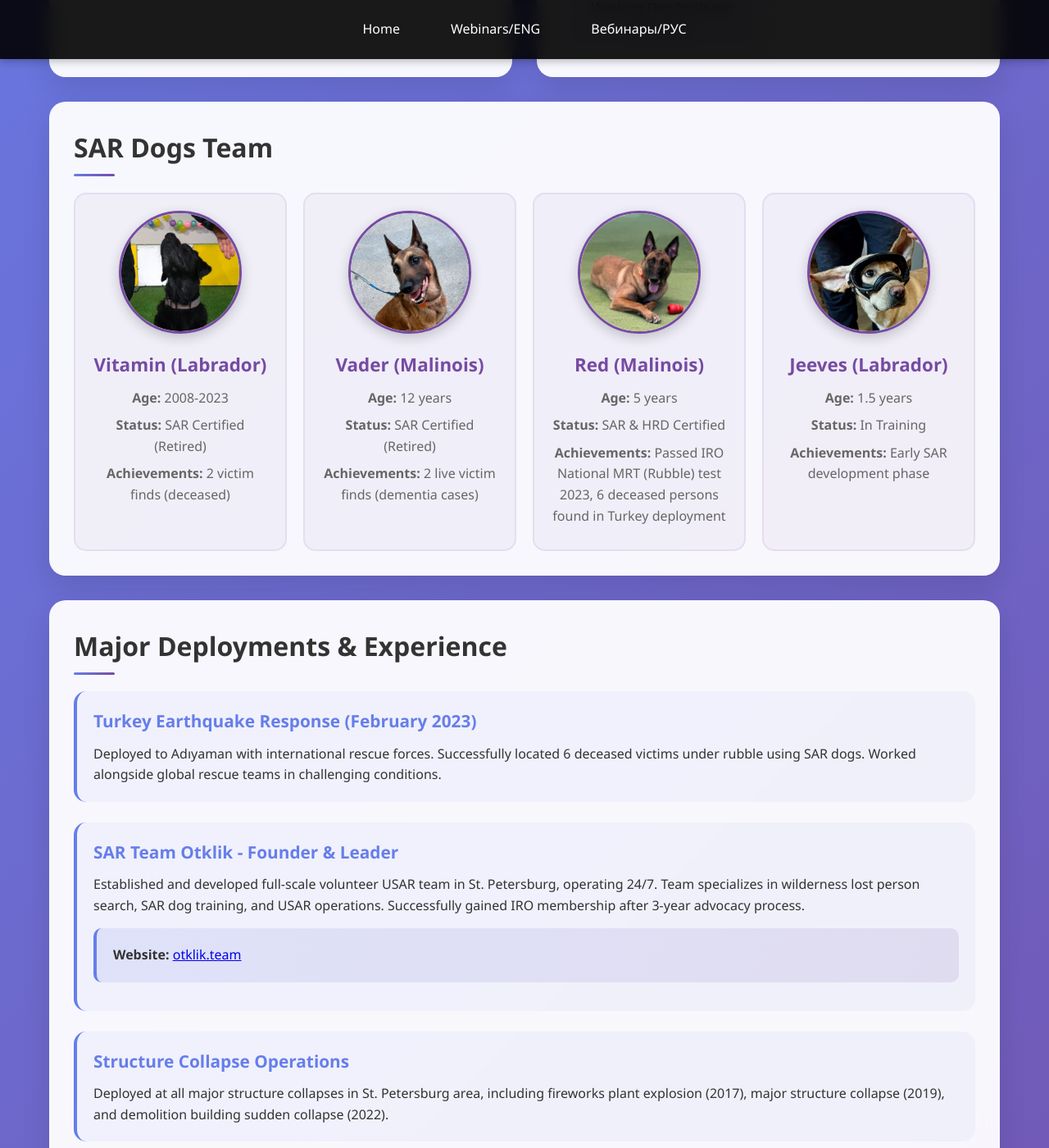
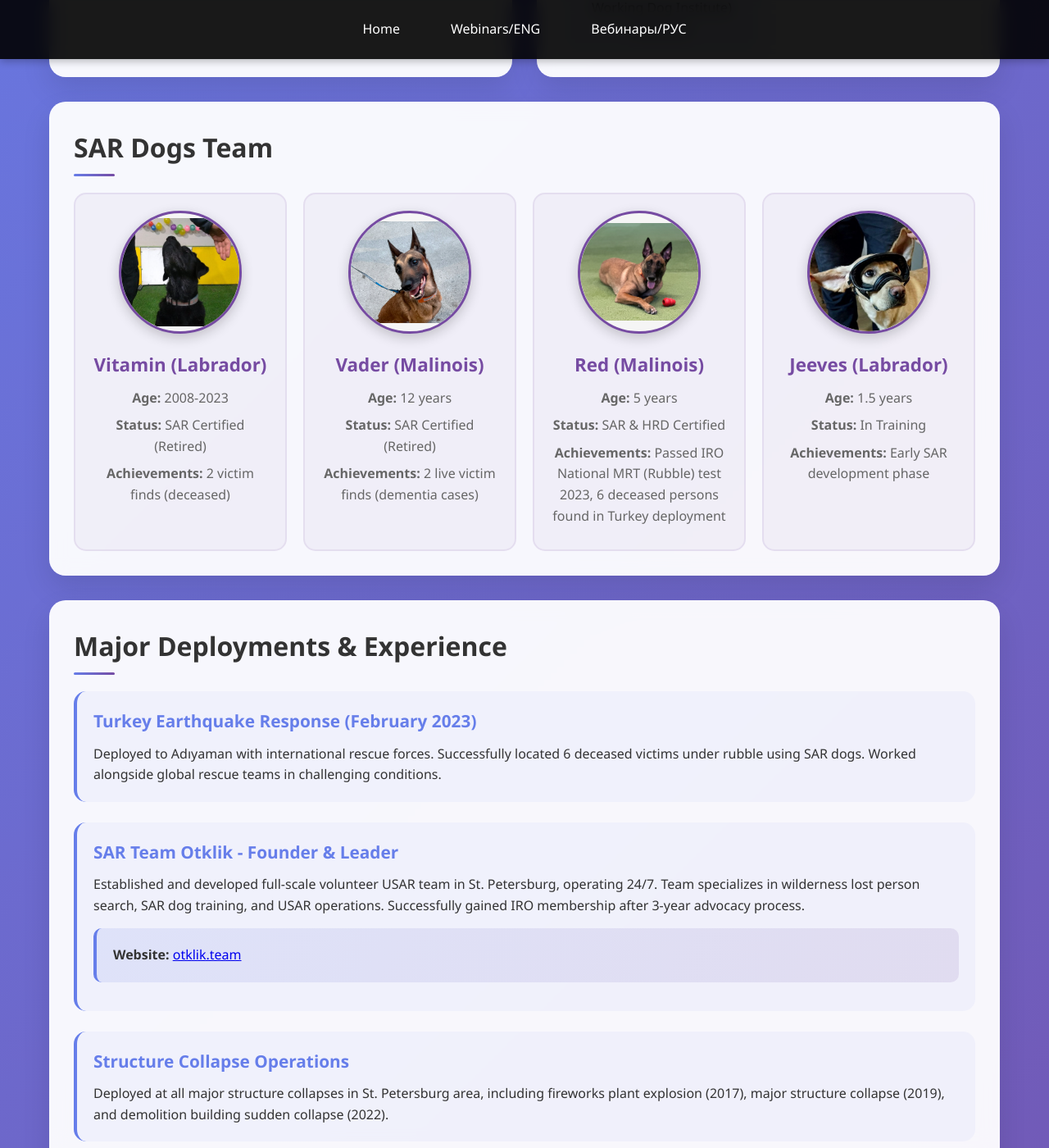
Before and after one commit to vadika/workingdog.fi, a Jekyll site: the page built from index.html, in a window 1280 px wide and 1400 px high, scrolled down 850 px. Shown: the whole window at 82% size. Built offline with Jekyll 4.4.1, drawn with Linux system fonts in a browser that asks for light colours.

Commit message:
Fix dog photo scaling in circular preview boxes
- Changed object-fit from 'cover' to 'contain' to show full photos
- Added flexbox centering for proper image alignment
- Added light gray background for visual consistency
- Photos now scale to fit within circular boxes while maintaining aspect ratio

🤖 Generated with [Claude Code](https://claude.ai/code)

Co-Authored-By: Claude <noreply@anthropic.com>

```diff
--- a/assets/css/style.css
+++ b/assets/css/style.css
@@ -216,12 +216,16 @@ body {
     overflow: hidden;
     border: 3px solid #764ba2;
     box-shadow: 0 5px 15px rgba(0,0,0,0.2);
+    display: flex;
+    align-items: center;
+    justify-content: center;
+    background: #f5f5f5;
 }
 
 .dog-photo img {
     width: 100%;
     height: 100%;
-    object-fit: cover;
+    object-fit: contain;
     transition: transform 0.3s ease;
 }
 
```
